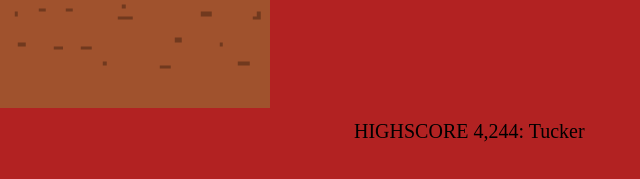
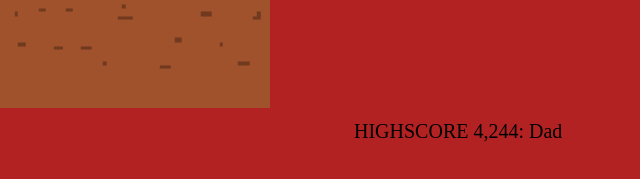
Before and after one commit to tuckjhansen/game-website, a website: page sloth.html in a window 1280 px wide. Shown: the part 461-640 px from the top of the page, 168-808 px from the left. Drawn offline with Linux system fonts and the light colour scheme.

Commit message:
highscore updated

```diff
--- a/sloth.html
+++ b/sloth.html
@@ -11,6 +11,6 @@
   <body>
     <h2>Sloth Game</h2>
     <a href="https://studio.code.org/projects/gamelab/2lzFHhacRk2-mD_S9hy-IuluJiAlpawsw23NQWmoBKA" target="_blank"><img src="sloth.png"></a>
-    <span class="tip">HIGHSCORE 4,244:   Tucker</span>
+    <span class="tip">HIGHSCORE 4,244:   Dad</span>
 
   </body>
```
